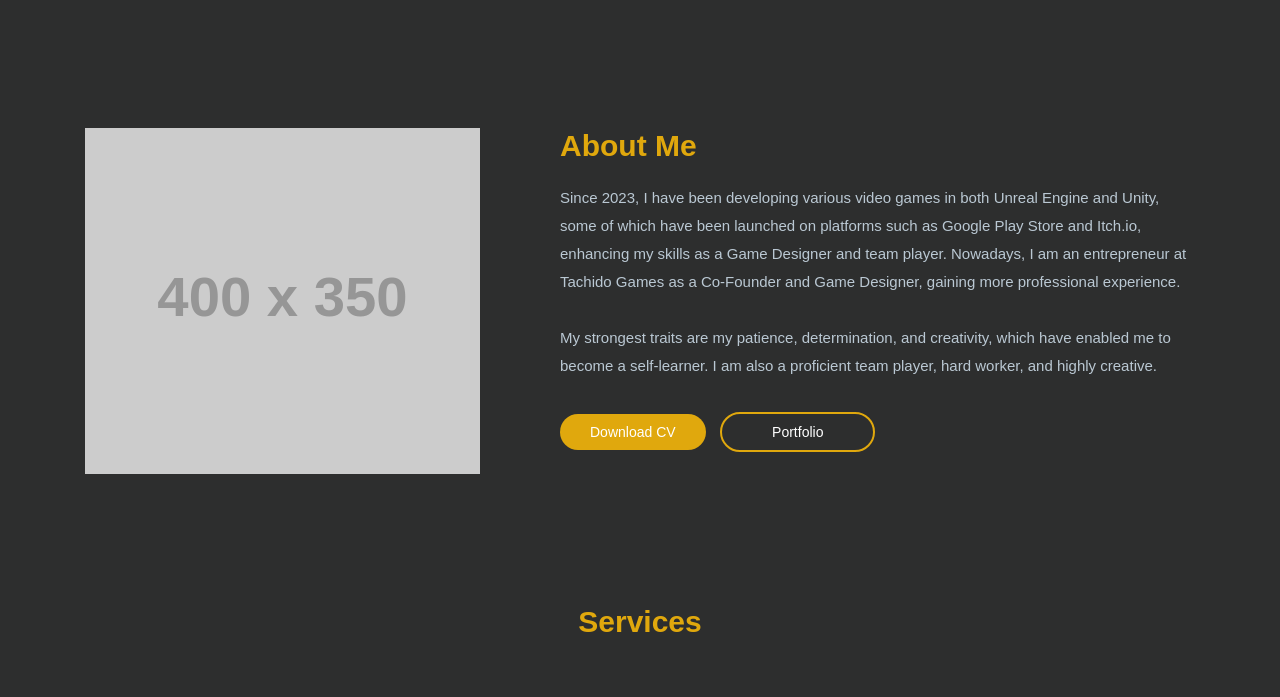
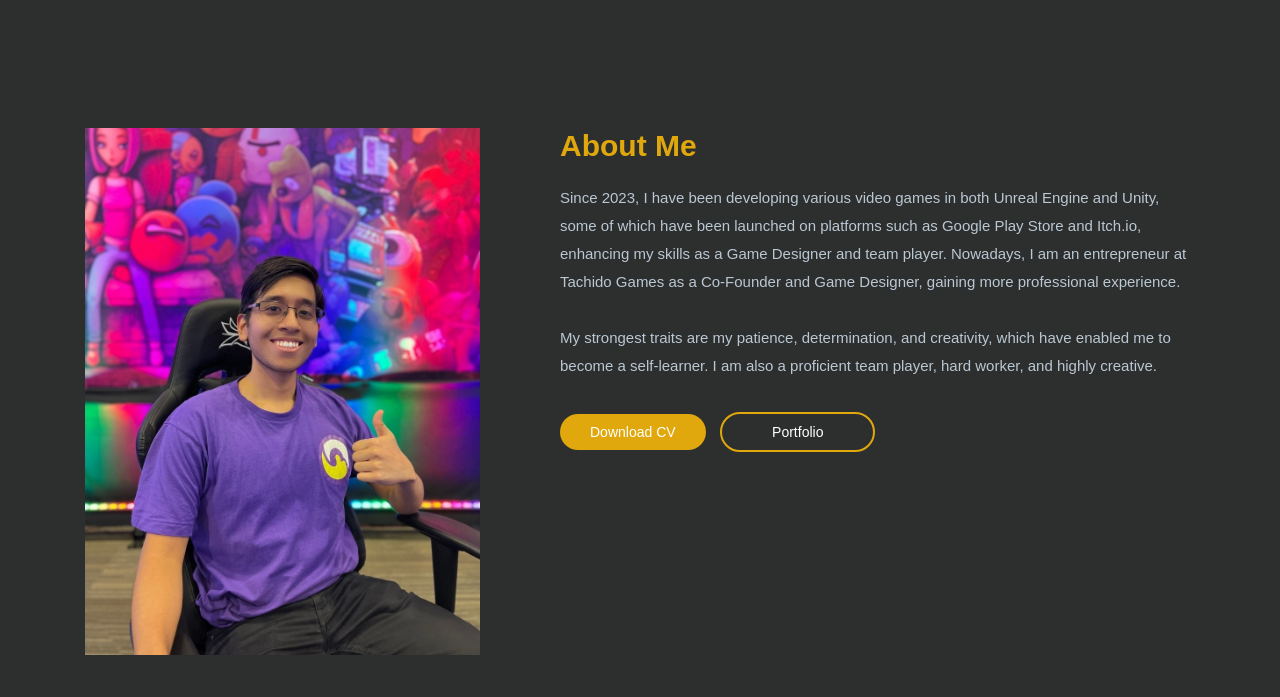
Before and after one commit to Alex-RamosV/Alex-RamosV.github.io, a plain HTML site: page index.html in a window 1280 px wide. Shown: the part 800-1497 px from the top of the page. Drawn offline with Linux system fonts and the light colour scheme; some packages are replaced by stand-ins of ours; placeholder pictures from the web are drawn by us; a script that the page names is missing; a web font is replaced by a local one.

Commit message:
Update index.html

```diff
--- a/index.html
+++ b/index.html
@@ -141,7 +141,7 @@
             <div class="container">
                 <div class="row">
                     <div class="col-md-5">
-                        <img src="https://via.placeholder.com/400x350" alt="" class="img-fluid">
+                        <img src="img/photos/Photo_AlejandroRamos_GameProgrammer_GameDesigner.jpg" alt="" class="img-fluid">
                     </div>
                     <div class="col-md-7">
                         <h2>About Me</h2>
```
